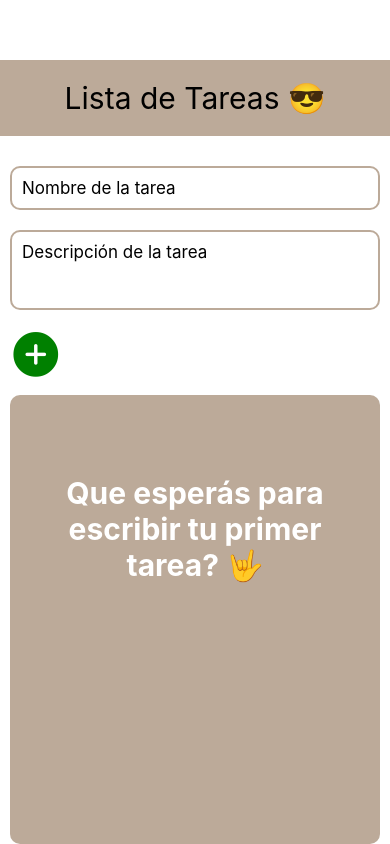
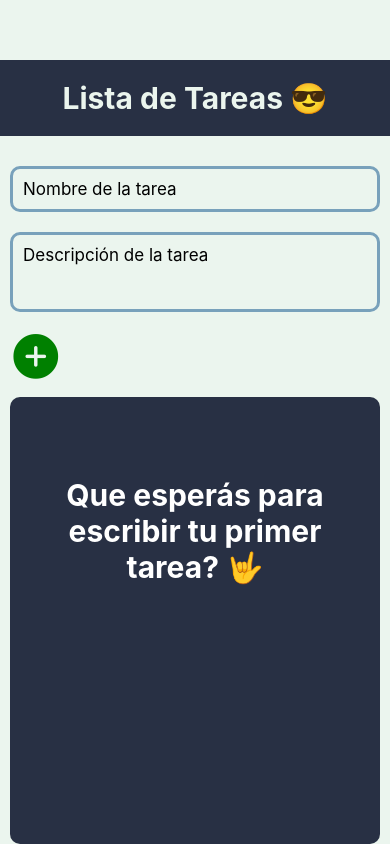
Before and after one commit to EricWaje/Lista-de-tareas, a React Native app: screen / in a window 390 px wide. Built offline with nearby package versions, Linux system fonts and the light colour scheme.

Commit message:
modificando estilos de la app

```diff
--- a/App.js
+++ b/App.js
@@ -104,14 +104,18 @@ const styles = StyleSheet.create({
     container: {
         flex: 1,
         paddingTop: 60,
+        backgroundColor: '#ebf5ee',
     },
     containerTitle: {
         display: 'flex',
         alignItems: 'center',
-        backgroundColor: '#bcaa99',
+        backgroundColor: '#283044',
+
         padding: 20,
     },
     title: {
         fontSize: 30,
+        color: '#ebf5ee',
+        fontWeight: 'bold',
     },
 });
--- a/components/AddTask.js
+++ b/components/AddTask.js
@@ -49,16 +49,16 @@ const styles = StyleSheet.create({
         padding: 10,
     },
     name: {
-        borderWidth: 2,
-        borderColor: '#bcaa99',
+        borderWidth: 3,
+        borderColor: '#78a1bb',
         fontSize: 17,
         padding: 10,
         borderRadius: 10,
     },
     description: {
         borderRadius: 10,
-        borderWidth: 2,
-        borderColor: '#bcaa99',
+        borderWidth: 3,
+        borderColor: '#78a1bb',
         fontSize: 17,
         padding: 10,
         marginTop: 20,
--- a/components/ModalComponent.js
+++ b/components/ModalComponent.js
@@ -13,10 +13,11 @@ const ModalComponent = ({
     validationModal,
 }) => {
     return (
-        <Modal visible={modalVisible} animationType="slide">
+        <Modal visible={modalVisible} animationType="fade">
             <View style={styles.modalContainer}>
                 <View style={styles.taskContainer}>
                     <TextInput
+                        placeholderTextColor="#ebf5eeaa"
                         placeholder={taskSelected.title}
                         style={styles.title}
                         editable={true}
@@ -26,6 +27,7 @@ const ModalComponent = ({
                         onChangeText={(text) => setTask(text)}
                     />
                     <TextInput
+                        placeholderTextColor="#ebf5eeaa"
                         placeholder={taskSelected.description}
                         style={styles.description}
                         editable={true}
@@ -56,21 +58,24 @@ const styles = StyleSheet.create({
         flex: 1,
         justifyContent: 'center',
         alignItems: 'center',
-        backgroundColor: '#bcaa99',
+        backgroundColor: '#283044',
     },
     taskContainer: {
-        borderWidth: 1,
+        borderWidth: 3,
+        borderColor: '#78a1bb',
         width: '80%',
         marginBottom: 30,
-        backgroundColor: '#f2f7f2',
         padding: 20,
+        borderRadius: 10,
     },
     title: {
+        color: '#ebf5ee',
         fontSize: 19,
         marginBottom: 10,
         fontWeight: 'bold',
     },
     description: {
+        color: '#ebf5ee',
         fontSize: 17,
         marginBottom: 10,
     },
--- a/components/TaskList/Task.js
+++ b/components/TaskList/Task.js
@@ -13,7 +13,7 @@ const Task = ({ id, title, description, handleRemoveItem, handleEdit }) => {
                 <AntDesign
                     name="edit"
                     size={23}
-                    color="#181818"
+                    color="#ebf5ee"
                     style={{ marginRight: 25 }}
                     onPress={() => handleEdit(id)}
                 />
@@ -30,7 +30,9 @@ const Task = ({ id, title, description, handleRemoveItem, handleEdit }) => {
 
 const styles = StyleSheet.create({
     task: {
-        borderWidth: 1,
+        borderWidth: 3,
+        borderColor: '#78a1bb',
+        borderRadius: 10,
         marginTop: 12,
         marginBottom: 12,
         display: 'flex',
@@ -38,14 +40,16 @@ const styles = StyleSheet.create({
         justifyContent: 'space-between',
         alignItems: 'center',
         padding: 20,
-        backgroundColor: '#f2f7f2',
+        /* backgroundColor: '#f2f7f2', */
     },
     title: {
         fontSize: 19,
         marginBottom: 10,
         fontWeight: 'bold',
+        color: '#ebf5ee',
     },
     description: {
+        color: '#ebf5ee',
         fontSize: 17,
         marginBottom: 10,
     },
--- a/components/TaskList/TaskList.js
+++ b/components/TaskList/TaskList.js
@@ -32,7 +32,7 @@ const styles = StyleSheet.create({
         marginRight: 10,
         paddingLeft: 20,
         paddingRight: 20,
-        backgroundColor: '#bcaa99',
+        backgroundColor: '#283044',
         borderRadius: 10,
     },
     text: {
```
